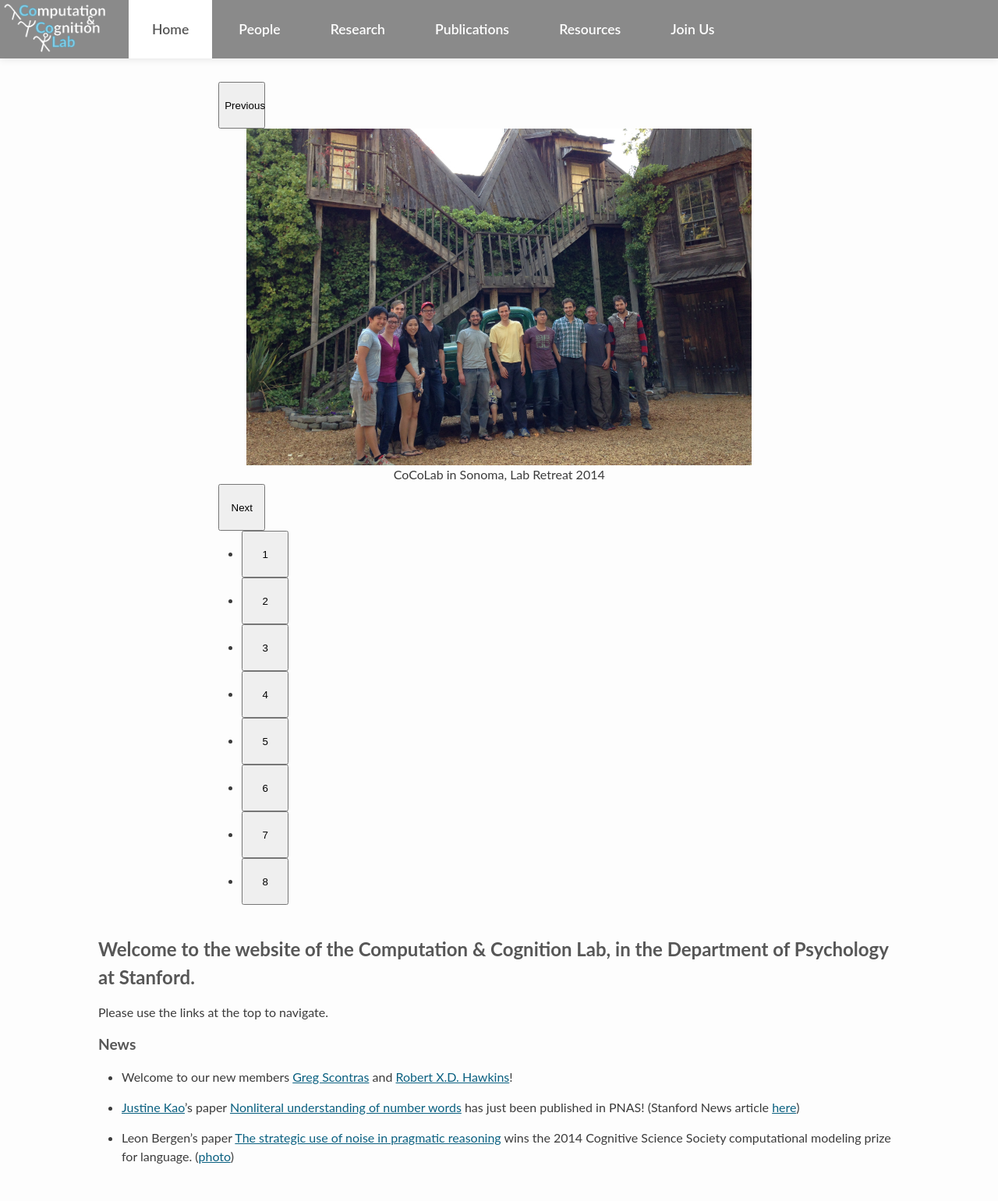
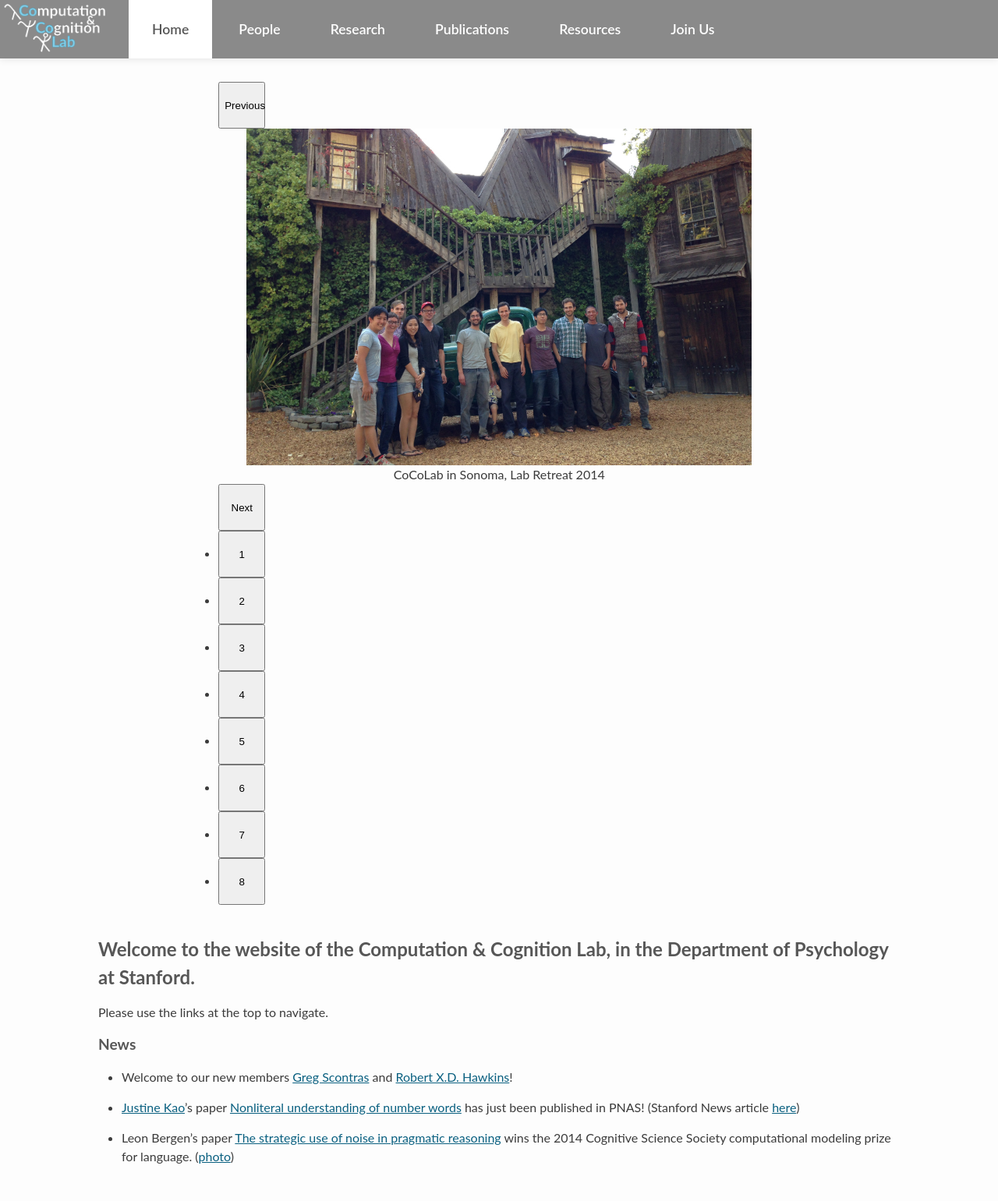
Before and after one commit to stanford-cocolab/cocolab.stanford.edu, a Jekyll site: the page built from 00-index.md, in a window 1280 px wide. Shown: the whole page at 78% size. Built offline with Jekyll 4.4.1, drawn with Linux system fonts in a browser that asks for light colours; nearby versions of some CDN libraries; library files that are not in the unit come from our copies; Markdown is read by kramdown in place of the engine named in the settings.

```diff
--- a/css/main.scss
+++ b/css/main.scss
@@ -112,3 +112,7 @@
     margin-left: $spacing-unit;
     margin-bottom: $spacing-unit;
 }
+
+.slick-dots {
+    margin-left: 0px;
+}
```
